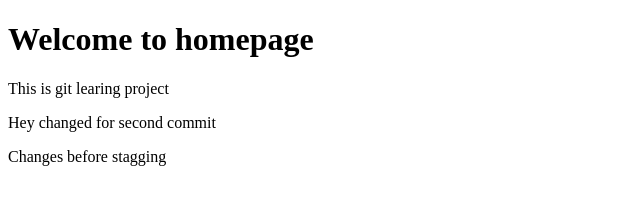
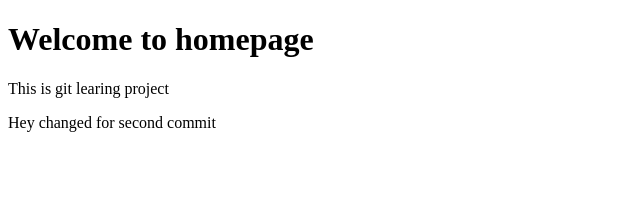
Before and after one commit to Chetanchauhangithub/GitLearning, a plain HTML site: page index.html in a window 1280 px wide. Shown: the whole page, without its empty margins (0-640 px from the left). Drawn offline with Linux system fonts and the light colour scheme.

Commit message:
final commit

```diff
--- a/index.html
+++ b/index.html
@@ -12,4 +12,3 @@
     <p>Hey changed for second commit</p>
 </body>
 </html>
-Changes before stagging
```
Also changed, not shown: about.html (+0 -1 lines).
